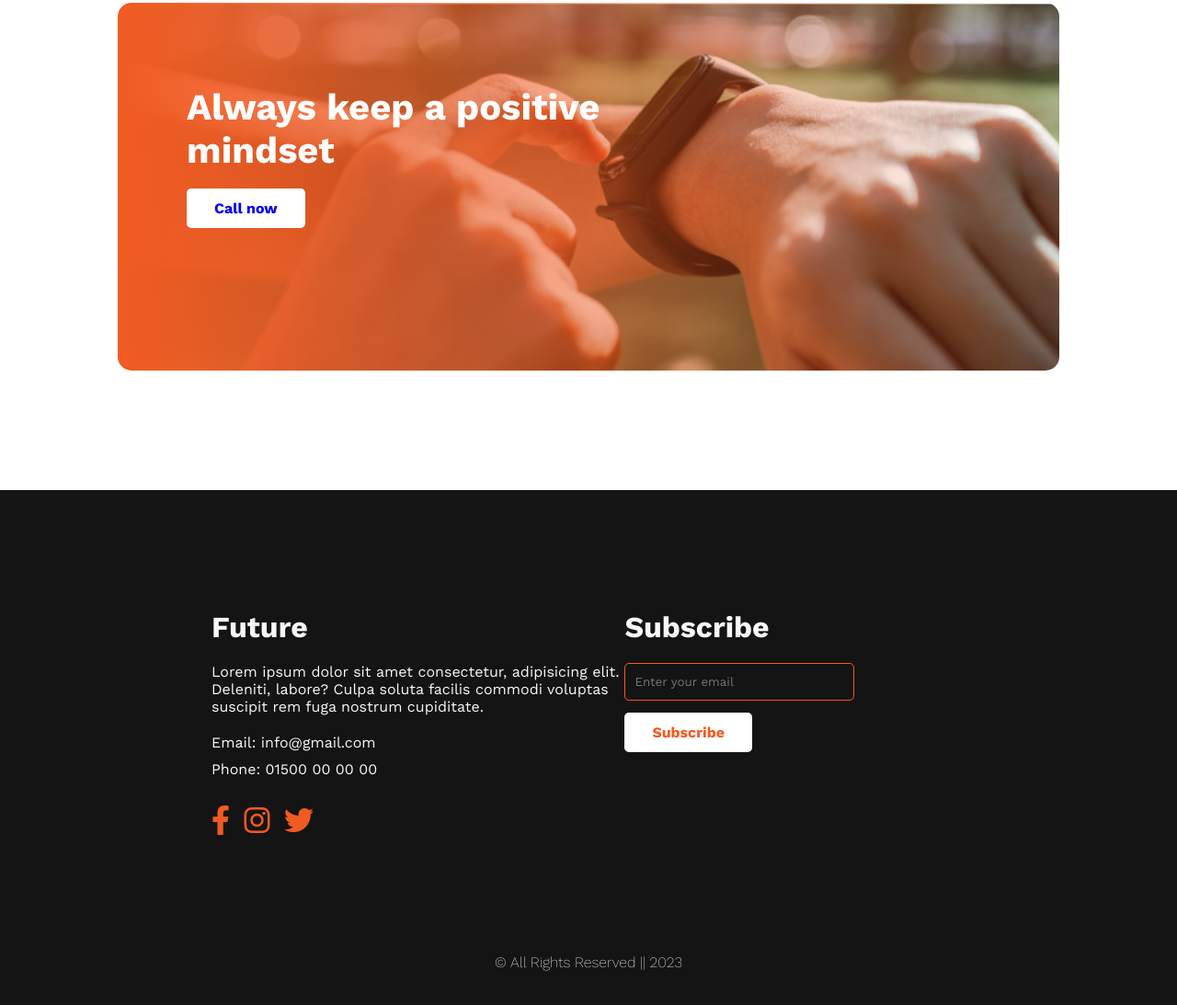
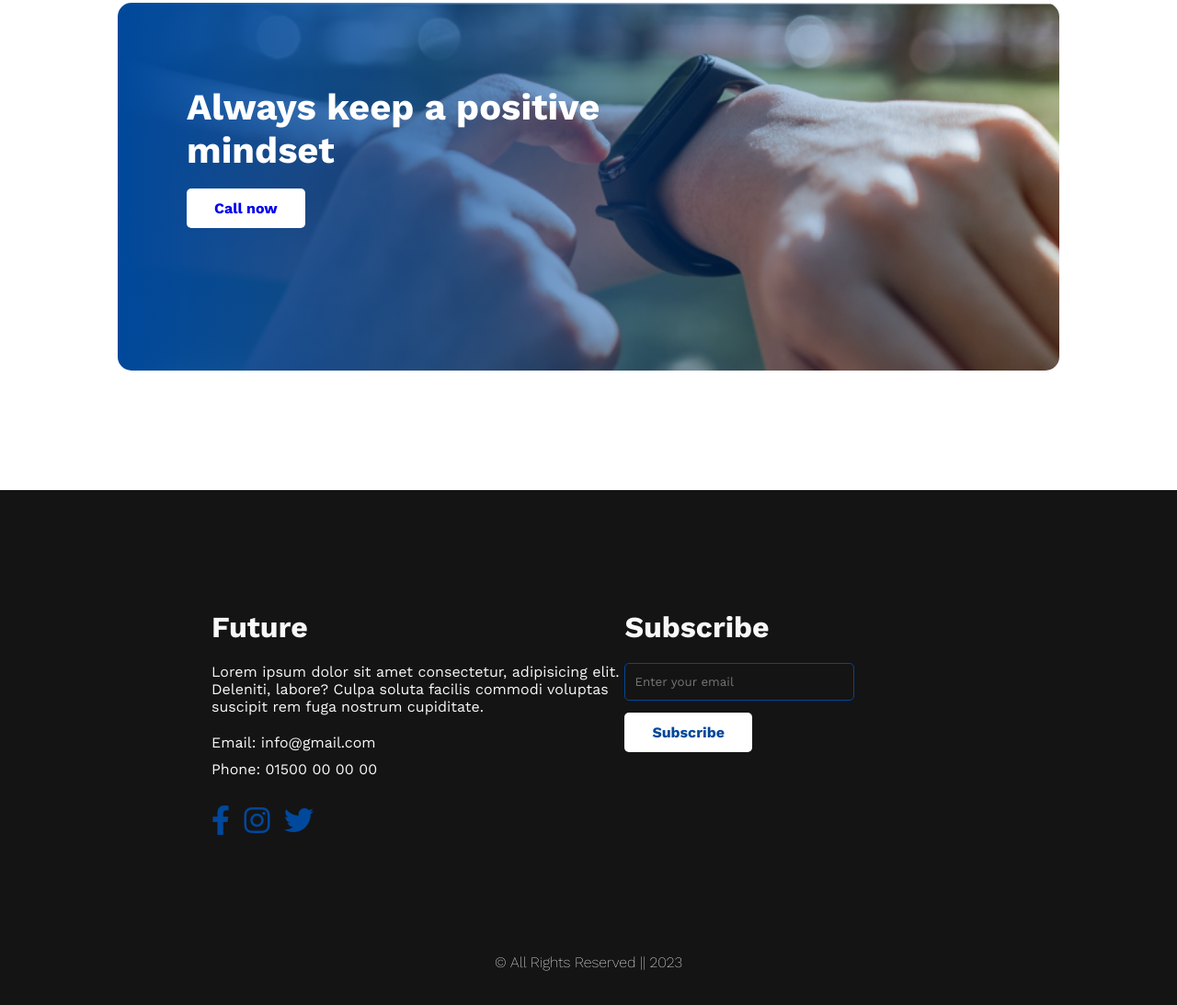
Before and after one commit to rakibhasan30/practice-landing-page, a plain HTML site: page index.html in a window 1280 px wide. Shown: the part 2180-3273 px from the top of the page at 92% size. Drawn offline with nearby package versions, Linux system fonts and the light colour scheme.

Commit message:
Fifth Commit

```diff
--- a/style/style.css
+++ b/style/style.css
@@ -106,7 +106,7 @@ p {
 
 .cta {
   border-radius: 15px;
-  background: linear-gradient(90deg, #f15b22 0%, rgba(241, 91, 34, 0) 100%),
+  background: linear-gradient(90deg, #00489b 0%, rgba(241, 91, 34, 0) 100%),
     url(../images/watch.png);
   background-size: cover;
   background-repeat: no-repeat;
@@ -161,7 +161,7 @@ footer {
 .social-icons i {
   padding-top: 20px;
   padding-right: 10px;
-  color: #f15b22;
+  color: #00489b;
 }
 .social-icons a {
   text-decoration: none;
@@ -177,7 +177,7 @@ footer {
   padding: 12px 10px;
   margin-bottom: 25px;
   background-color: transparent;
-  border: 1px solid #f15b22;
+  border: 1px solid #00489b;
   border-radius: 5px;
 }
 .footer-button {
@@ -187,7 +187,7 @@ footer {
   border-radius: 5px;
   text-decoration: none;
   font-weight: 700;
-  color: #f15b22;
+  color: #00489b;
 }
 /* Copyright Section*/
 .copyright {
```
